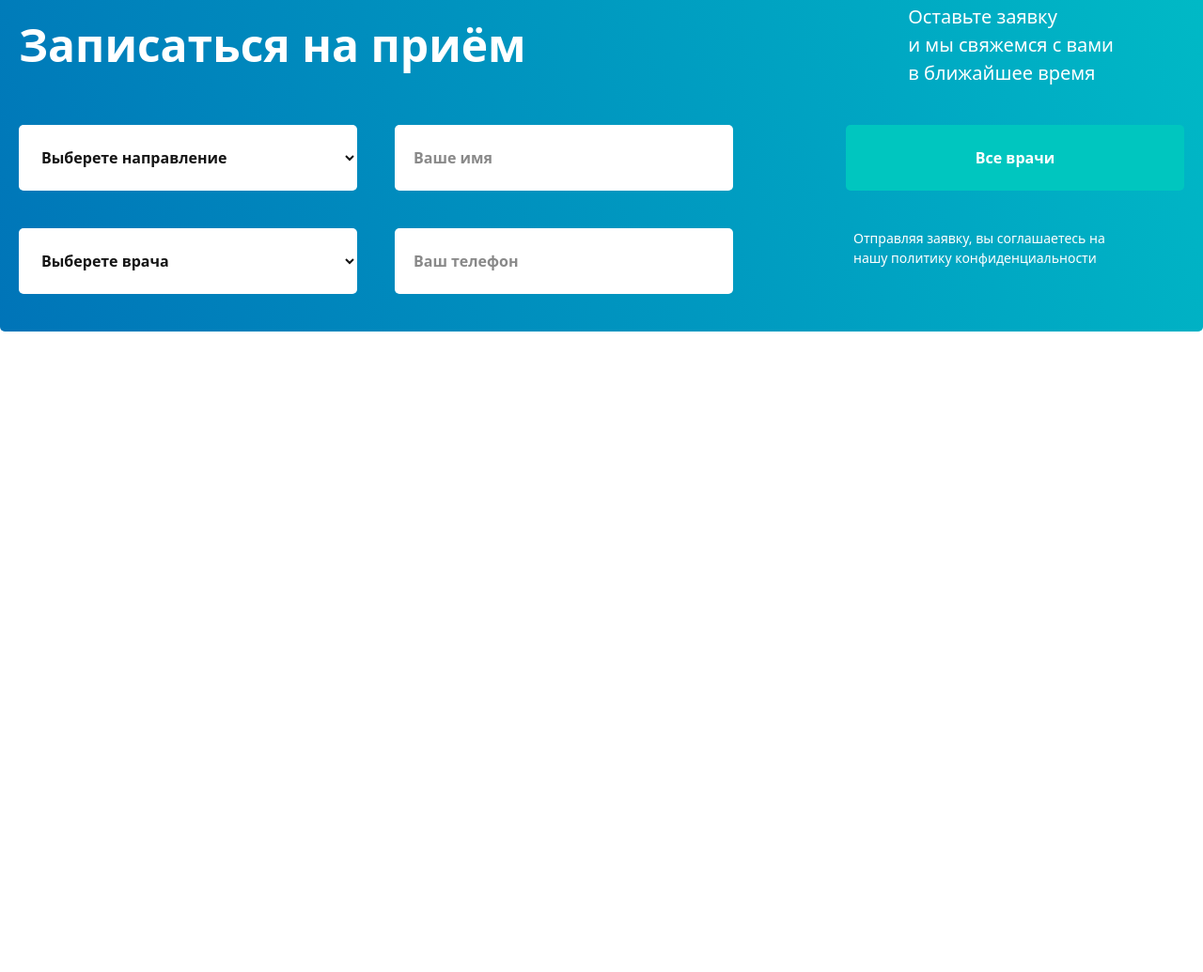
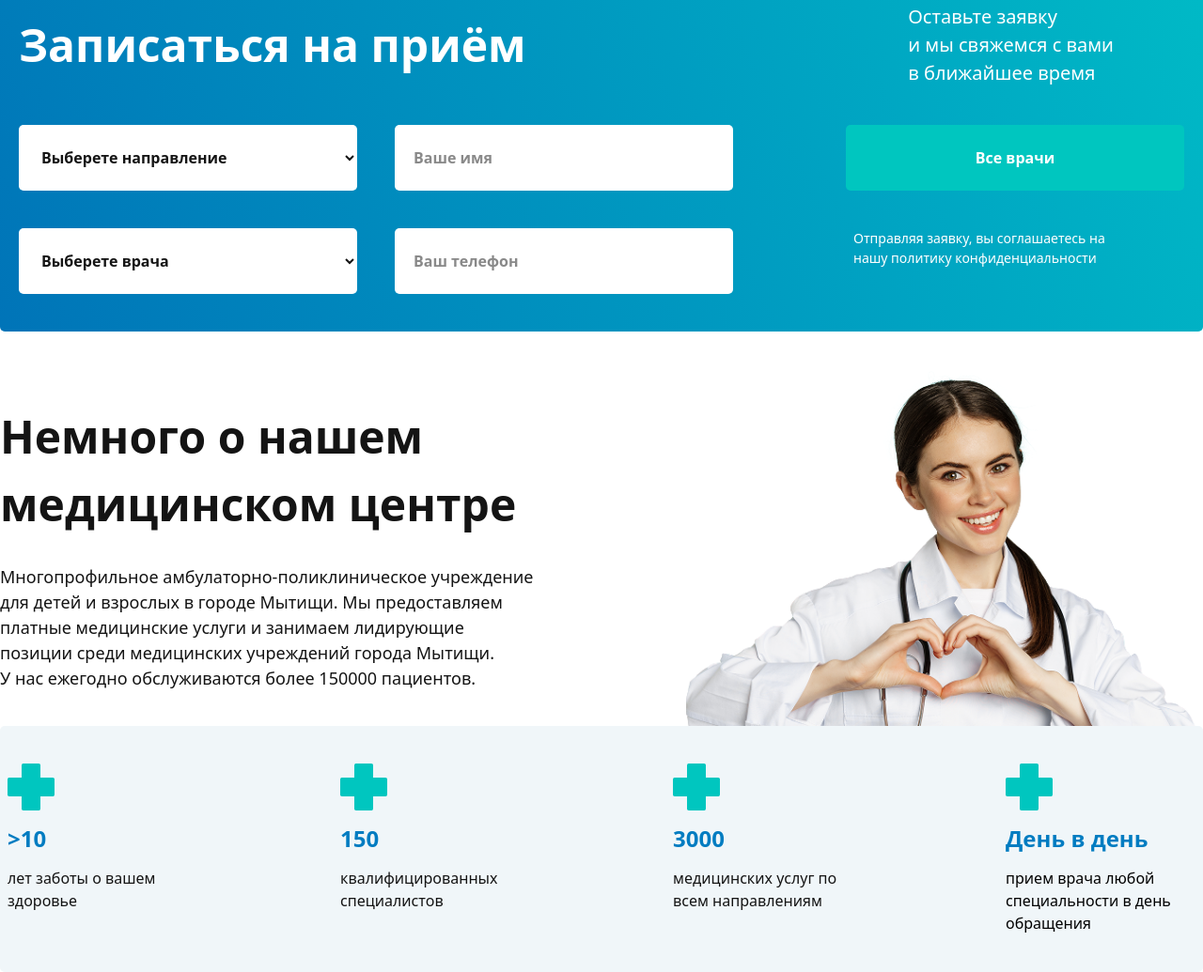
Before and after one commit to ibosh008/exam-4, a website: page src/ibrohim.html in a window 1280 px wide. Shown: the part 1386-2421 px from the top of the page at 94% size. Before the commit the page ends 1739 px from the top, so only its background shows below. Drawn offline with nearby package versions, Linux system fonts and the light colour scheme; files that its build step writes are made by us from their sources.

Commit message:
ibrohim008

```diff
--- a/src/ibrohim.html
+++ b/src/ibrohim.html
@@ -163,6 +163,62 @@
             </div>
         </section>
     </main>
+
+
+         <section class="max-w-350 m-auto mt-10 lg:p-0 p-5">
+            <div class="flex lg:p-0 p-5 items-center gap-40">
+                <div class="flex flex-col gap-7">
+                    <p class="lg:text-[48px] text-[33px] font-[700] w-[363px] lg:w-[566px] text-[#141414]">Немного о
+                        нашем медицинском центре</p>
+                    <p class="lg:w-[570px] w-[353px] text-[18px] font-[400] text-[#141414]">Многопрофильное
+                        амбулаторно-поликлиническое учреждение для детей и взрослых в городе Мытищи.
+                        Мы предоставляем платные медицинские услуги и занимаем лидирующие позиции среди медицинских
+                        учреждений города Мытищи. У нас ежегодно обслуживаются более 150000 пациентов.</p>
+                </div>
+                <div>
+                    <img src="./foto_ibrohim/image (35).png" alt="" class="lg:block hidden">
+                </div>
+            </div>
+            <div class="bg-[#F0F6F9] p-2 rounded-[5px] py-10">
+                <div class="max-w-320 gap-10 lg:flex-nowrap flex-wrap m-auto flex justify-between">
+                    <div class="flex flex-col gap-3 w-fit">
+                        <div>
+                            <img src="./foto_ibrohim/cross.png" alt="">
+                        </div>
+                        <p class="text-[24px] font-[700] text-[#017CC1]">>10</p>
+                        <p class="lg:text-[16px] text-[13px] font-[400] w-[135px] lg:w-[202px] text-[#141414]">лет
+                            заботы о вашем здоровье</p>
+                    </div>
+                    <div class="flex flex-col gap-3 w-fit">
+                        <div>
+                            <img src="./foto_ibrohim/cross.png" alt="">
+                        </div>
+                        <p class="text-[24px] font-[700] text-[#017CC1]">150</p>
+                        <p class="lg:text-[16px] text-[13px] font-[400] w-[165px] lg:w-[202px] text-[#141414]">
+                            квалифицированных специалистов</p>
+                    </div>
+                    <div class="flex flex-col gap-3 w-fit">
+                        <div>
+                            <img src="./foto_ibrohim/cross.png" alt="">
+                        </div>
+                        <p class="text-[24px] font-[700] text-[#017CC1]">3000</p>
+                        <p class="lg:text-[16px] text-[13px] font-[400] w-[135px] lg:w-[202px] text-[#141414]">
+                            медицинских услуг по всем направлениям</p>
+                    </div>
+                    <div class="flex flex-col gap-3 w-fit">
+                        <div>
+                            <img src="./foto_ibrohim/cross.png" alt="">
+                        </div>
+                        <p class="text-[24px] font-[700] text-[#017CC1]">День в день</p>
+                        <p class="lg:text-[16px] text-[13px] font-[400] w-[155px] lg:w-[202px]">прием врача любой
+                            специальности в день обращения</p>
+                    </div>
+                </div>
+            </div>
+        </section>
+
+
+
 </body>
 
 </html>
```
Also changed, not shown: src/foto_ibrohim/cross.png (added), src/foto_ibrohim/image (35).png (added).
